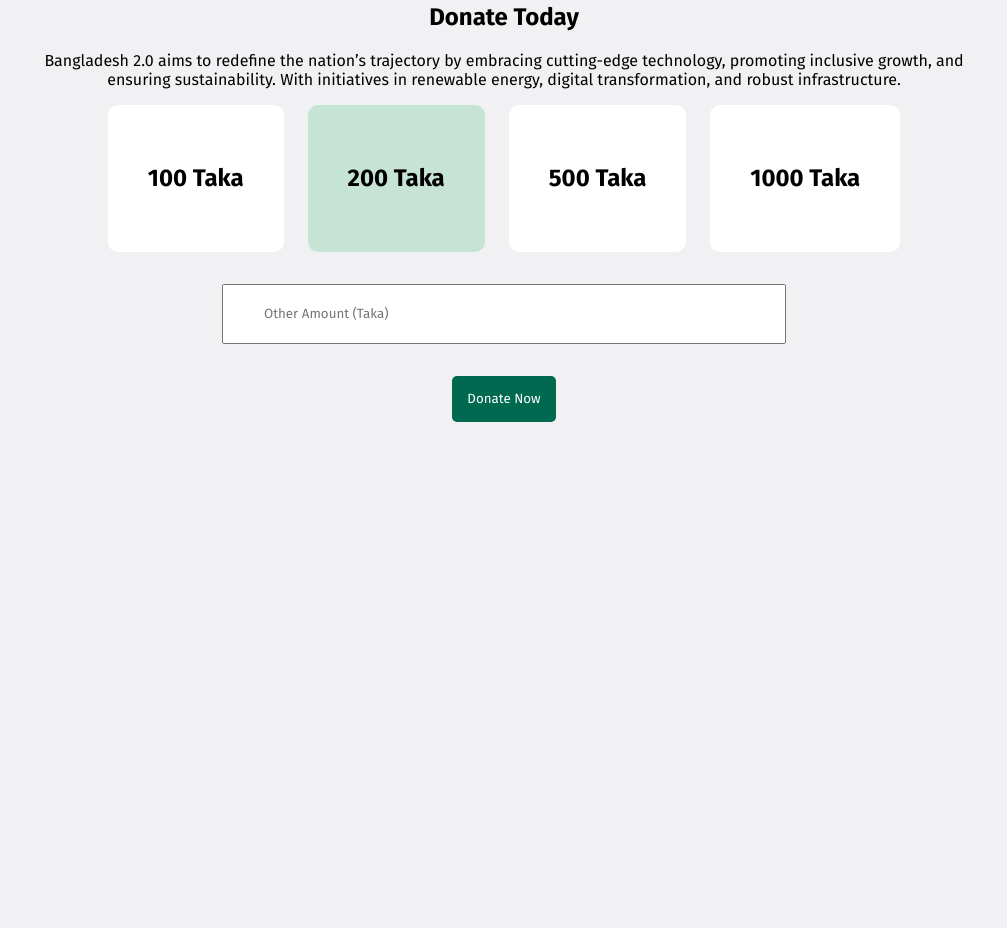
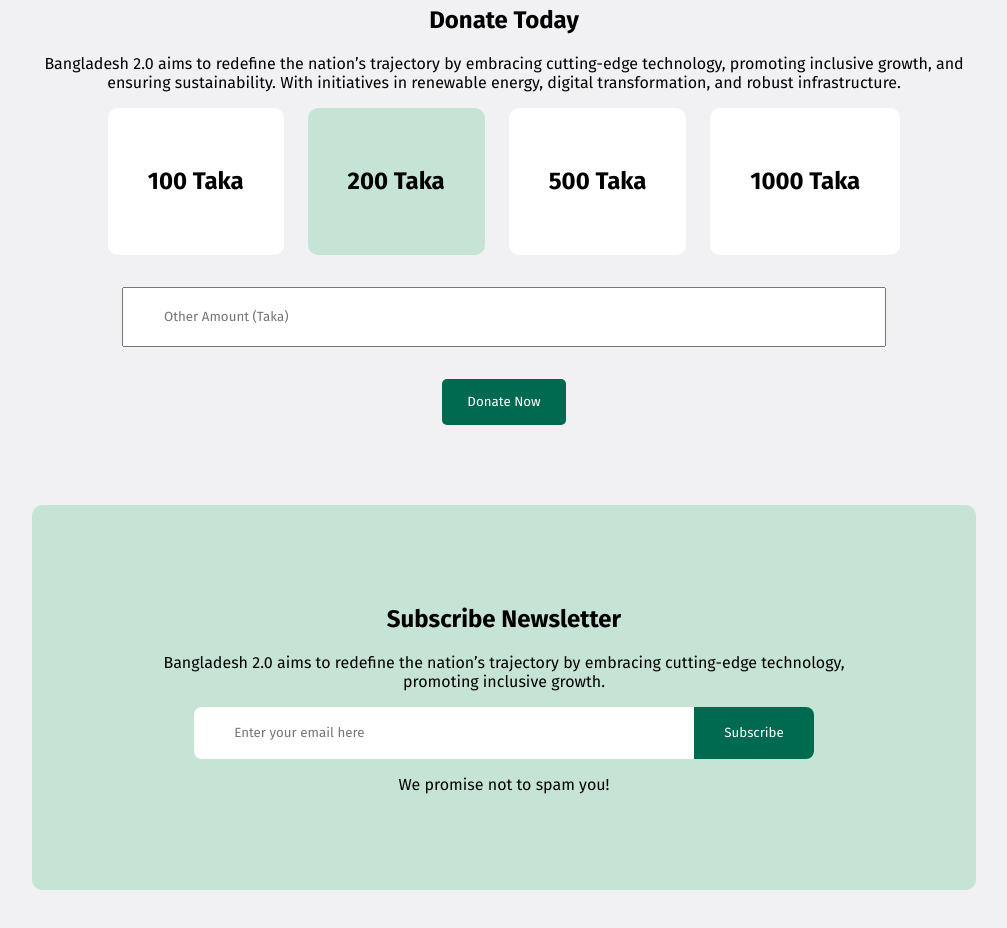
Before and after one commit to siam-sk/a1-bangladesh-2.0, a plain HTML site: page index.html in a window 1280 px wide. Shown: the part 2311-3239 px from the top of the page, without its empty margins (136-1143 px from the left). Before the commit the page ends 2813 px from the top, so only its background shows below. Drawn offline with Linux system fonts and the light colour scheme.

Commit message:
added newsletter section

```diff
--- a/index.html
+++ b/index.html
@@ -73,6 +73,7 @@
                     <img src="./assets/card-icon.png" alt="">
                     <h4>Modern Infrastructure</h4>
                     <P>Building state-of-the-art infrastructure to support economic growth and global competitiveness.</P>
+                    <br>
                     <button>Learn More</button>
                 </div>
             </div>
@@ -133,6 +134,15 @@
                 <button class="btn-primary">Donate Now</button>
             </div>
         </section>
+        <section class="newsletter">
+            <h2>Subscribe Newsletter</h2>
+            <p>Bangladesh 2.0 aims to redefine the nation’s trajectory by embracing cutting-edge technology, promoting inclusive growth.</p>
+            <form>
+                <input type="text" placeholder="Enter your email here">
+                <button class="btn-primary">Subscribe</button>
+            </form>
+            <p>We promise not to spam you!</p>
+        </section>
     </main>
     <footer>
         <section></section>
--- a/style.css
+++ b/style.css
@@ -152,9 +152,35 @@ nav button {
 }
 .donate input{
     padding: 20px 40px;
-    width: 480px;
+    width: 680px;
     margin-bottom: 32px;
 }
 .donate button {
-    padding: 15px;
+    padding: 15px 25px;
 }
+
+.newsletter{
+    margin-left: 160px;
+    margin-right: 160px;
+    margin-bottom: 80px;
+    text-align: center;
+    padding: 80px 100px;
+    border-radius: 10px;
+    background-color: #C6E4D6;
+}
+.newsletter form {
+    display: flex;
+    flex-direction: row;
+    justify-content: center;
+    gap: 0;
+}
+.newsletter form input {
+    padding: 18px 40px;
+    width: 420px;
+    border: none;
+    border-radius: 8px 0 0 8px;
+}
+.newsletter form button {
+    padding: 0 30px;
+    border-radius: 0 8px 8px 0;
+}
```
